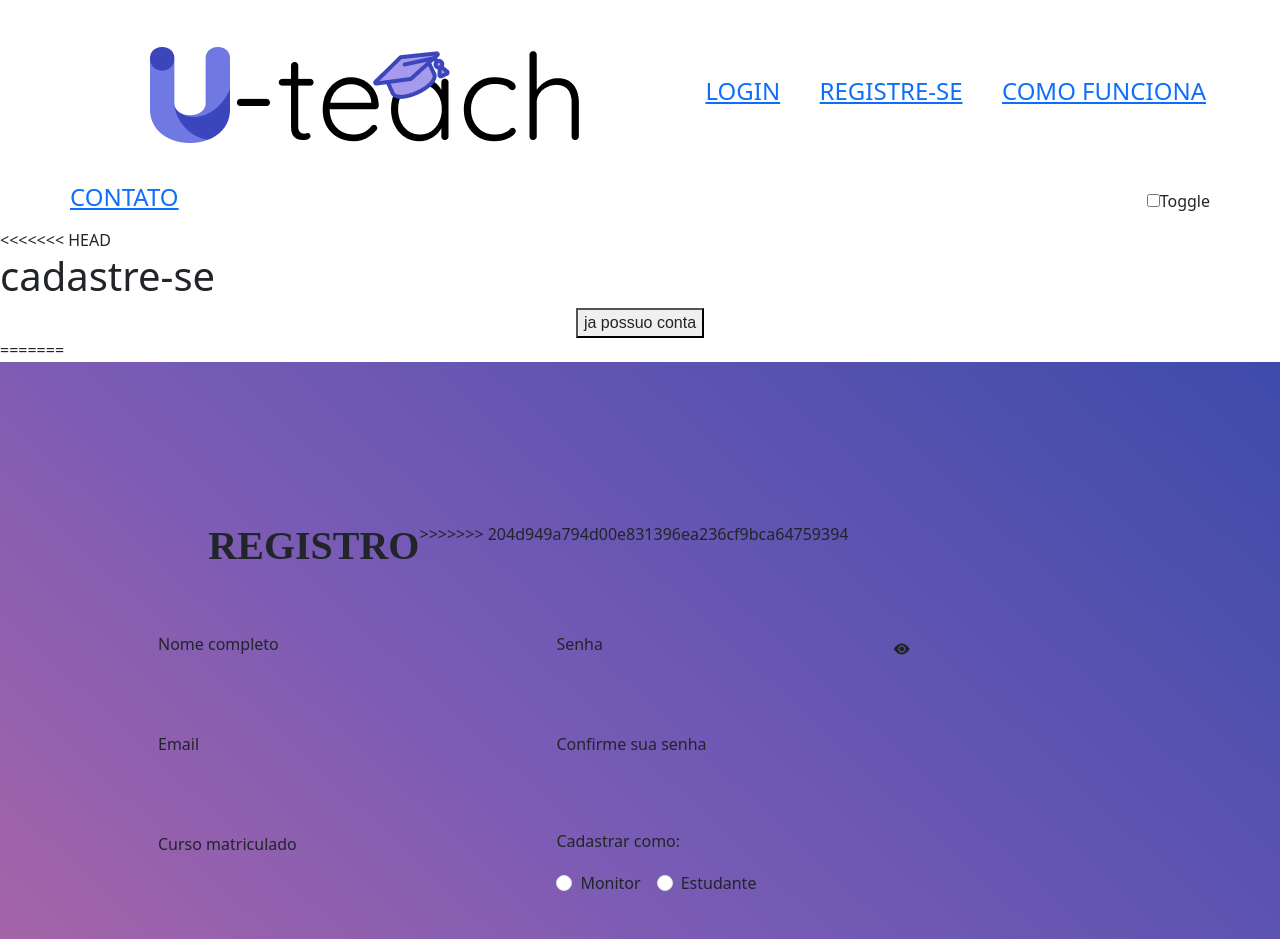
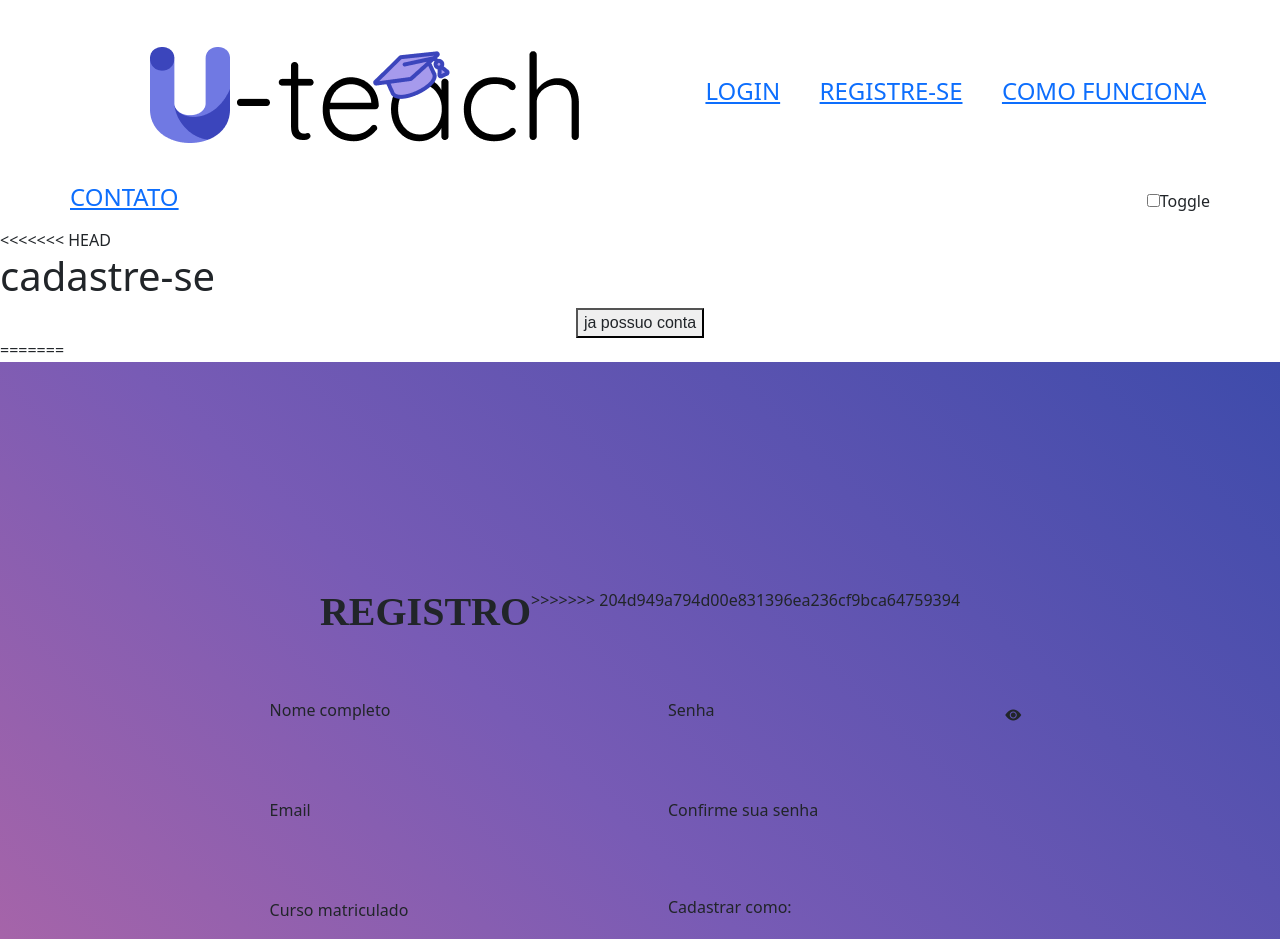
Before and after one commit to rafakid01/PROJETO_INTEGRADOR, an Angular app in the folder projeto-angular/: page /register in a window 1280 px wide. Shown: the top 939 px of the page. Built offline with nearby package versions, Linux system fonts and the light colour scheme.

Commit message:
css update

```diff
--- a/projeto-angular/src/app/components/register/register.component.css
+++ b/projeto-angular/src/app/components/register/register.component.css
@@ -3,14 +3,8 @@ main {
     padding-top: 7em;
     background-color: #b467a5;
     background-image: linear-gradient(43deg, #b467a5 0%, #785bb5 46%, #3e4bab 100%);
-<<<<<<< HEAD
-
     background-repeat: no-repeat;
     background-size: cover;
-    width: 100%;
-    height: 100vh;
-}
-=======
     width: 100%;
     height: 100vh;
 }
@@ -291,4 +285,3 @@ label {
     font-size: 28px;
     width: 350px;
 }
->>>>>>> 204d949a794d00e831396ea236cf9bca64759394
```
